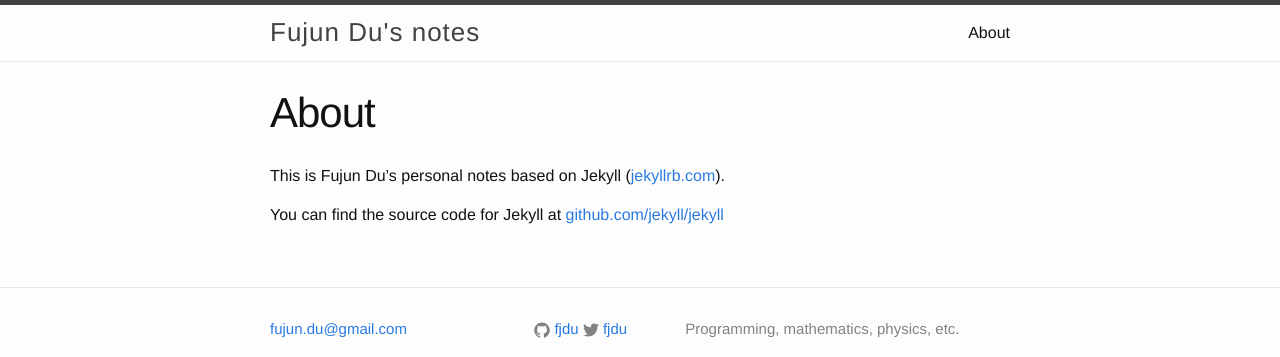
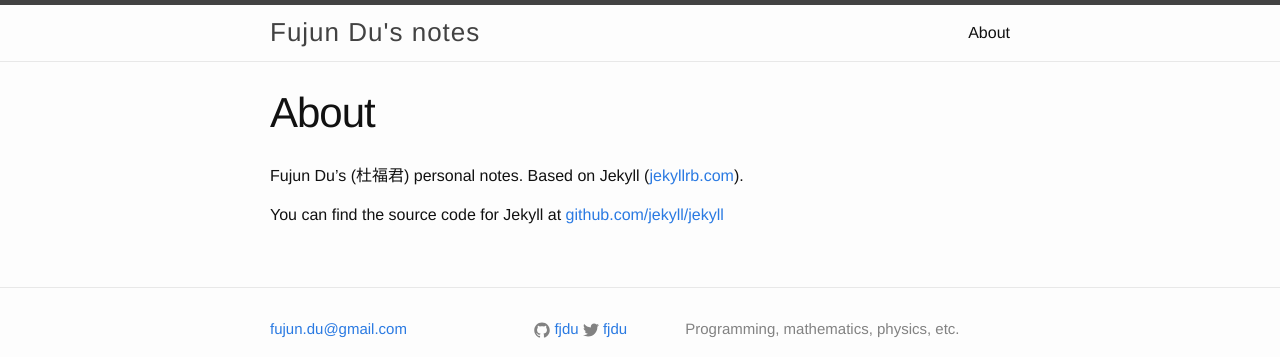
Before and after one commit to fjdu/fjdu.github.io, a Jekyll site: the page built from about.md, in a window 1280 px wide. Shown: the top 357 px of the page. Built offline with Jekyll 4.4.1, drawn with Linux system fonts in a browser that asks for light colours.

Commit message:
minor changes

```diff
--- a/about.md
+++ b/about.md
@@ -4,6 +4,6 @@ title: About
 permalink: /about/
 ---
 
-This is Fujun Du's personal notes based on Jekyll ([jekyllrb.com](http://jekyllrb.com/)).
+Fujun Du's (杜福君) personal notes.  Based on Jekyll ([jekyllrb.com](http://jekyllrb.com/)).
 
 You can find the source code for Jekyll at [github.com/jekyll/jekyll](https://github.com/jekyll/jekyll)
```
